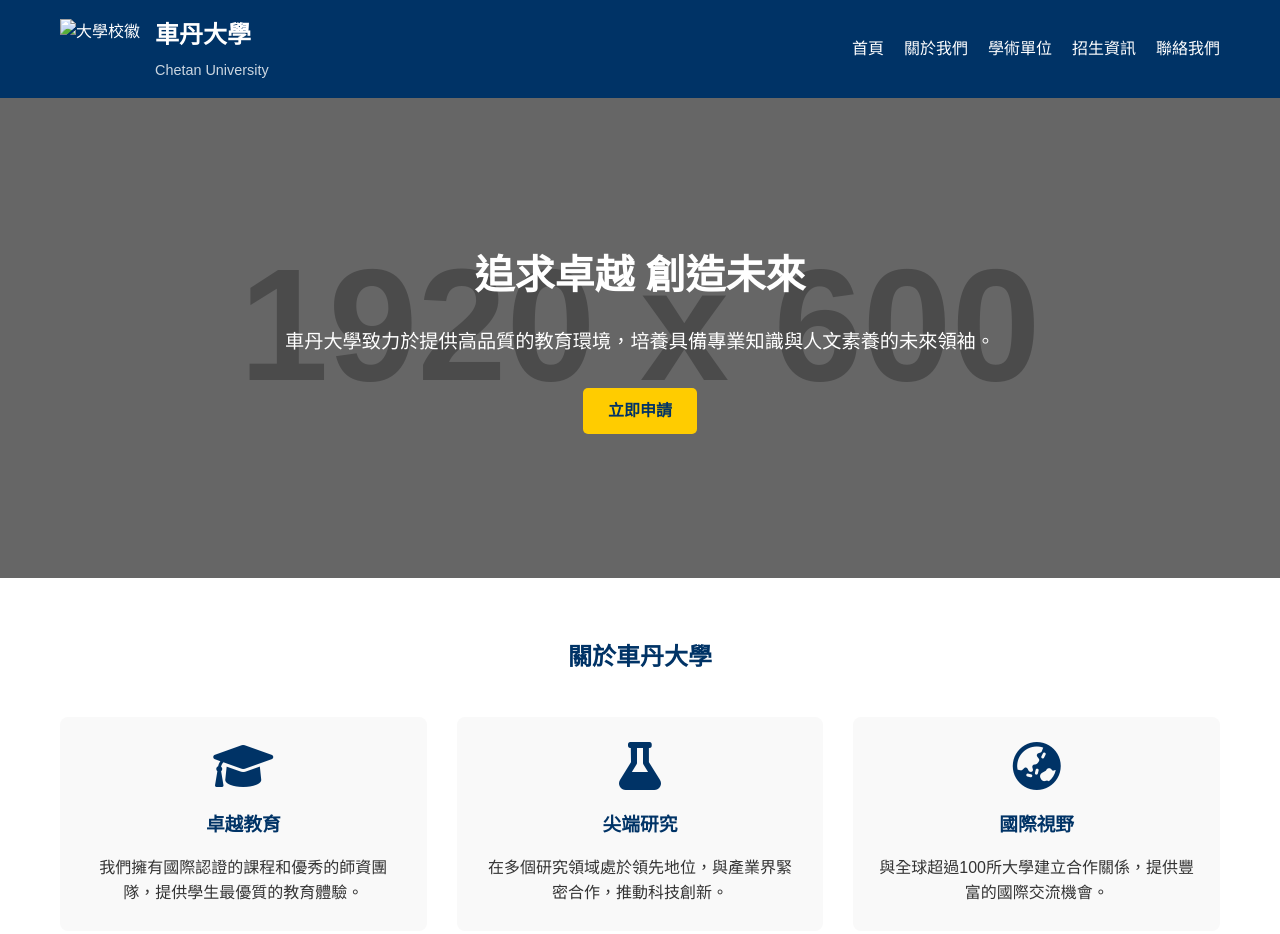
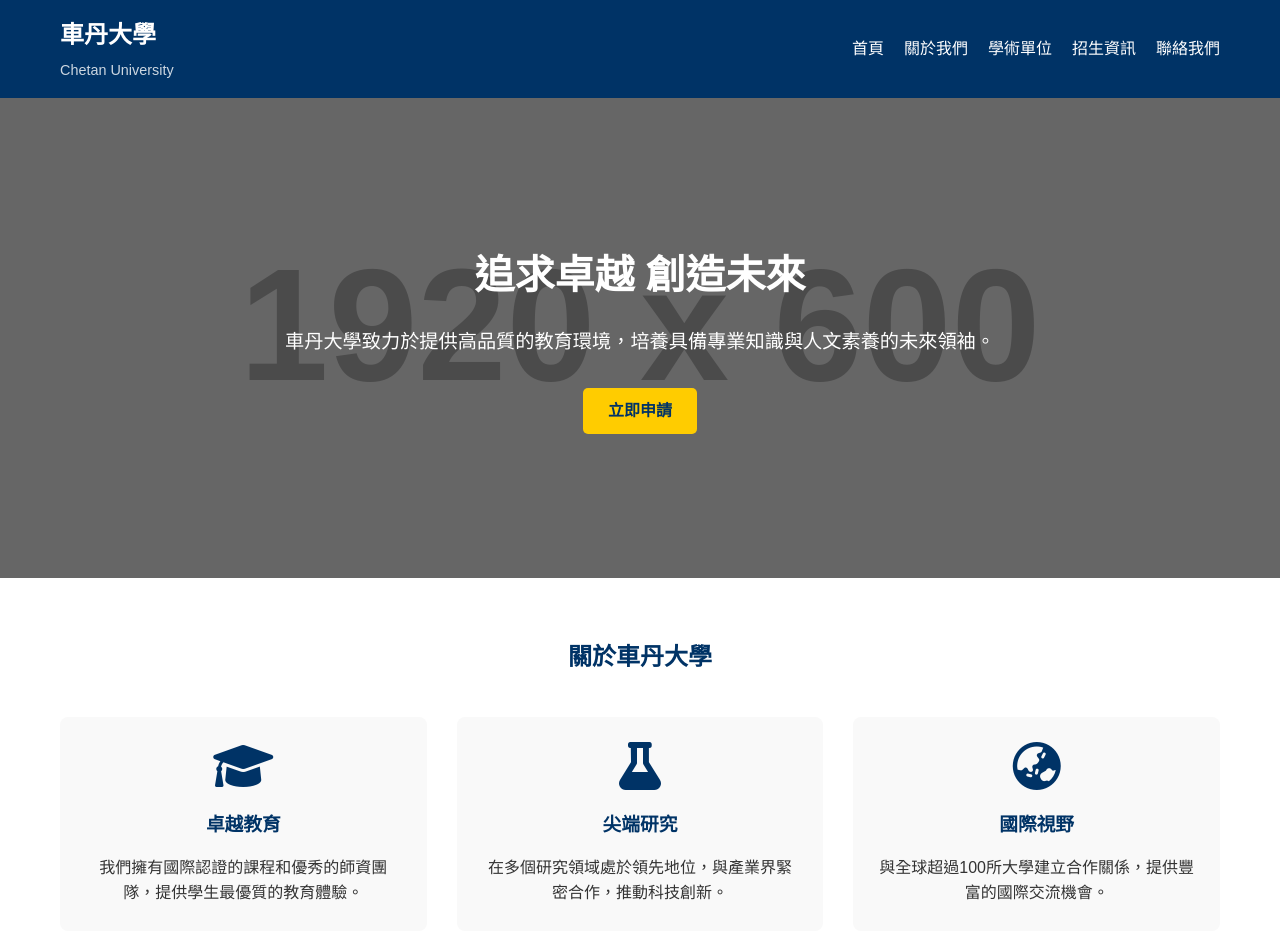
Before and after one commit to shicko544/chetanuniversity.io, a plain HTML site: page index.html in a window 1280 px wide. Shown: the top 934 px of the page. Drawn offline with Linux system fonts and the light colour scheme; placeholder pictures from the web are drawn by us.

Commit message:
Update index.html

```diff
--- a/index.html
+++ b/index.html
@@ -265,7 +265,6 @@
     <header>
         <div class="header-container">
             <div class="logo">
-                <img href="chetan.jpg" alt="大學校徽">
                 <div class="logo-text">
                     <h1>車丹大學</h1>
                     <p>Chetan University</p>
```
